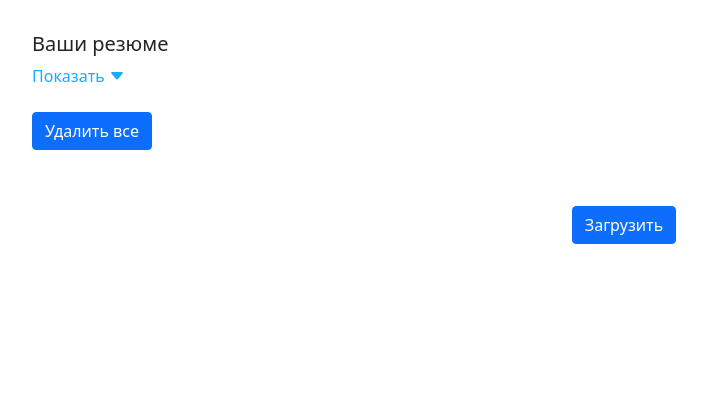
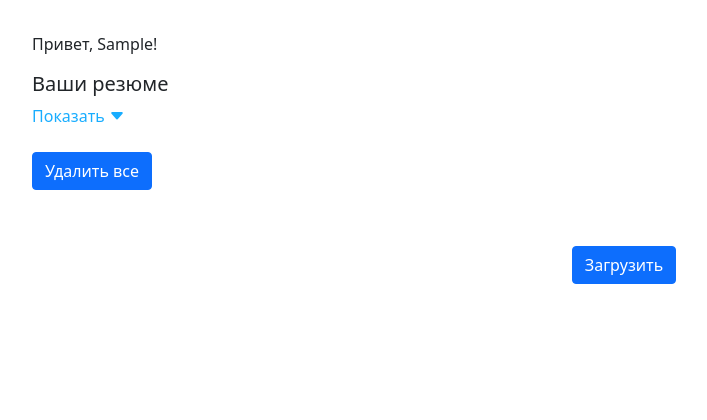
Before and after one commit to Frit027/web-resume-parser, a Django app: template resume/templates/resume/main_page.html in a window 1280 px wide. Shown: the part 61-481 px from the top of the page, without its empty margins (16-723 px from the left). Run offline with Django 4.2, Linux system fonts and the light colour scheme; a user stored in the database is signed in; tables that the repository leaves empty hold one stand-in row (values such as "Sample post"); the template is opened without the code that fills it: most values are stand-ins (such as "Sample title", 1, 10 or a date in 2020); parts of the project's set-up code (start-up, migrations or seed data) failed here and were passed over.

Commit message:
added span

```diff
--- a/resume/templates/resume/main_page.html
+++ b/resume/templates/resume/main_page.html
@@ -15,6 +15,18 @@
 {% endblock %}
 
 {% block content %}
+  <div class="mb-3">
+    {% if request.user.is_authenticated%}
+      {% if request.user.first_name %}
+        Привет, {{ request.user.first_name }}!
+      {% else %}
+        Привет, {{ request.user.username }}!
+      {% endif %}
+    {% elif not request.user.is_authenticated %}
+      <a href="{% url "login" %}">Log-in</a>
+    {% endif %}
+  </div>
+
   <div id="resumes">
     <h5>Ваши резюме</h5>
     {% if resumes %}
```
